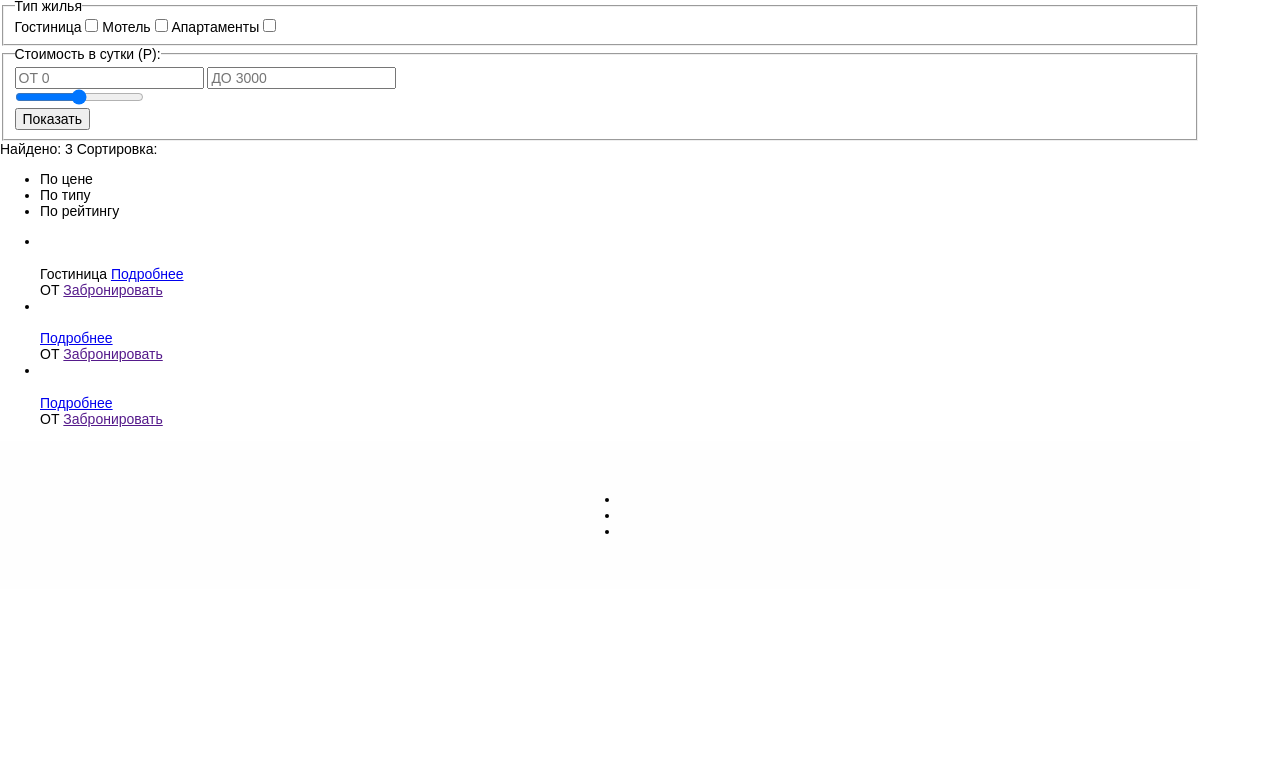
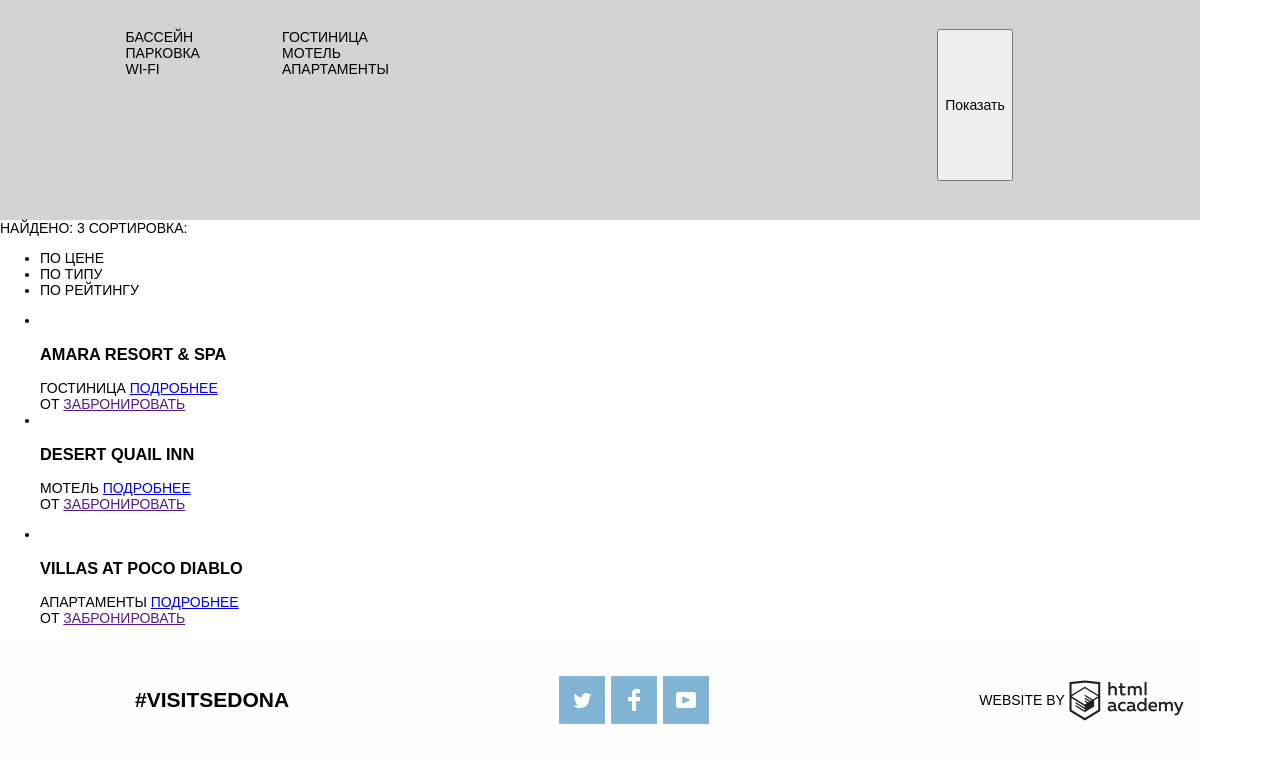
Before and after one commit to arcticstormx/practice_2_sedona, a plain HTML site: page hotels.html in a window 1280 px wide. Shown: the part 86-870 px from the top of the page. Before the commit the page ends 800 px from the top, so only its background shows below. Drawn offline with Linux system fonts and the light colour scheme.

Commit message:
Adding CSS to hotels.html

```diff
--- a/css/styles.css
+++ b/css/styles.css
@@ -68,6 +68,8 @@
 
 	padding-top: 22px;
 	padding-bottom: 24px;
+
+    text-transform: uppercase;
 }
 
 .main-nav {
@@ -112,7 +114,7 @@
 	left: 531px;
 }
 
-/*классы секции main*/
+/*классы страницы index*/
 
 .index-main {
 	text-transform: uppercase;
@@ -330,6 +332,65 @@
     background-image: url("../img/map.jpg");
     background-repeat: no-repeat;
 }
+
+/* начало классов страницы hotels*/
+
+.hotels-main {
+    text-transform: uppercase;
+}
+
+.filters {
+    display: flex;
+    flex-direction: row;
+
+    padding-right: 73px;
+    padding-left: 73px;
+    padding-top: 30px;
+    padding-bottom: 30px;
+
+    height: 270px;
+
+    background-color: lightgray;
+}
+
+.filters form {
+    display: flex;
+    justify-content: space-between;
+    flex-grow: 1;
+}
+
+.filters fieldset {
+    display: flex;
+    border: none;
+}
+
+.filters legend {
+    margin-bottom: 28px;
+}
+
+.filters label {
+    padding-left: 40px;
+}
+
+.filters input {
+    display: none;
+}
+
+
+.filters .filters__container {
+    display: flex;
+}
+
+.filters__utilities {
+    display: flex;
+    flex-direction: column;
+}
+
+.filters__apartments {
+    display: flex;
+    flex-direction: column;
+}
+
 /* начало классов футера */
 
 .main-footer {
@@ -411,6 +472,8 @@
 }
 
 
+
+
  /*модалка*/
 
  .modal {
--- a/hotels.html
+++ b/hotels.html
@@ -12,23 +12,25 @@
 		<nav class="main-nav">
 			<ul class="site-nav">
 				<li><a href="index.html active">Информация</a></li>
-				<li><a href="">Фото и видео</a></li>
+				<li><a href="#">Фото и видео</a></li>
 			</ul>
 			<div class="nav-logo__container">
 				<img class="nav-logo" src="img/logo.png" alt="">
 			</div>
 			<ul class="site-nav">
-				<li><a href="">Карта штата</a></li>
+				<li><a href="#">Карта штата</a></li>
 				<li><a href="hotels.html active">Гостиницы</a></li>
 			</ul>
 		</nav>
 	</header>
 
-	<main>
+	<main class="hotels-main">
 		<section class="filters">
 			<form action="#" method="get">
-				<fieldset>
-					<legend>Инфраструктура</legend>
+                <div class="filters__container">
+    				<fieldset class="filters__utilities">
+    					<legend>Инфраструктура:</legend>
+
     					<label for="filter-pool">Бассейн</label>
                         <input type="checkbox" id="filter-pool" name="utilities" value="swimming_pool">
 
@@ -38,8 +40,8 @@
                         <label for="filter-wifi">Wi-Fi</label>
                         <input type="checkbox" id="filter-wifi" name="utilities" value="wifi">
     				</fieldset>
-                <fieldset>
-                    <legend>Тип жилья</legend>
+                    <fieldset class="filters__apartments">
+                        <legend>Тип жилья:</legend>
                         <label for="filter-hotel">Гостиница</label>
                         <input type="checkbox" id="filter-hotel" name="apartments[]" value="hotel">
 
@@ -49,8 +51,8 @@
                         <label for="filter-apartments">Апартаменты</label>
                         <input type="checkbox" id="filter-apartments" name="apartments[]" value="apartments">
                     </fieldset>
-
-                <fieldset>
+                </div>
+                <fieldset class="filters__price">
                     <legend>Стоимость в сутки (Р):</legend>
                     <div>
                         <input type="text" placeholder="ОТ 0">
@@ -74,7 +76,10 @@
                     <li class="sorting__option">По типу</li>
                     <li class="sorting__option">По рейтингу</li>
                 </ul>
-                <span class="sorting__arrows"></span>
+                <div class="sorting__arrows">
+                    <span class="arrow-up"></span>
+                    <span class="arrow-down"></span>
+                </div>
             </div>
 
             <ul class="hotels-list">
@@ -83,7 +88,7 @@
                         <div class="hotel__img-container">
                             <img class="hotel__img" src="" alt="">
                         </div>
-                        <h3 class="hotel__name"></h3>
+                        <h3 class="hotel__name">Amara Resort & SPA</h3>
                         <div>
                             <span class="hotel__type">Гостиница</span>
                             <a href="#">Подробнее</a>
@@ -93,16 +98,24 @@
                             <a href="">Забронировать</a>
                         </div>
                     </div>
-
+                    <div class="hotel__rating">
+                        <div class="hotel__stars">
+                            <span></span>
+                            <span></span>
+                            <span></span>
+                            <span></span>
+                        </div>
+                        <div class="hotel__rating-score"></div>
+                    </div>
                 </li>
                 <li class="hotels-list__item hotel">
                     <div class="hotel__description">
                         <div class="hotel__img-container">
                             <img class="hotel__img" src="" alt="">
                         </div>
-                        <h3 class="hotel__name"></h3>
+                        <h3 class="hotel__name">Desert Quail Inn</h3>
                         <div>
-                            <span class="hotel__type"></span>
+                            <span class="hotel__type">Мотель</span>
                             <a href="#">Подробнее</a>
                         </div>
                         <div>
@@ -110,16 +123,21 @@
                             <a href="">Забронировать</a>
                         </div>
                     </div>
-
+                    <div class="hotel__rating">
+                        <p class="hotel__stars"><span></span>
+                        <span></span>
+                        <span></span></p>
+                        <p class="hotel__rating-score"></p>
+                    </div>
                 </li>
                 <li class="hotels-list__item hotel">
                     <div class="hotel__description">
                         <div class="hotel__img-container">
                             <img class="hotel__img" src="" alt="">
                         </div>
-                        <h3 class="hotel__name"></h3>
+                        <h3 class="hotel__name">Villas at Poco Diablo</h3>
                         <div>
-                            <span class="hotel__type"></span>
+                            <span class="hotel__type">Апартаменты</span>
                             <a href="#">Подробнее</a>
                         </div>
                         <div>
@@ -127,40 +145,41 @@
                             <a href="">Забронировать</a>
                         </div>
                     </div>
-
+                    <div class="hotel__rating">
+                        <p class="hotel__stars">
+                            <span></span>
+                            <span></span>
+                        </p>
+                        <p class="hotel__rating-score"></p>
+                    </div>
                 </li>
             </ul>
 		</section>
 
 	</main>
 	<footer class="main-footer">
-		<div>
-			<span></span>
-		</div>
-		<ul class="social">
+
+        <span class="bold-text hashtag">#VISITSEDONA</span>
+
+        <ul class="social-links">
             <li>
-				<a class="social-link">
-					<!-- СВГ ИКОНКА СОЦСЕТИ -->
+                <a class="social-links__link social-links__link--twitter" href="#">
                     <span class="visually-hidden">Twitter</span>
                 </a>
             </li>
             <li>
-				<a class="social-link">
-					<!-- СВГ ИКОНКА СОЦСЕТИ -->
+                <a class="social-links__link social-links__link--fb" href="#">
                     <span class="visually-hidden">Facebook</span>
                 </a>
             </li>
             <li>
-				<a class="social-link">
-					<!-- СВГ ИКОНКА СОЦСЕТИ -->
+                <a class="social-links__link social-links__link--youtube" href="#">
                     <span class="visually-hidden">Youtube</span>
                 </a>
             </li>
         </ul>
-		<div>
-			<span></span>
-			<img src="" alt="">
-		</div>
+
+        <div class="academy-logo">WEBSITE BY</div>
     </footer>
 </body>
 </html>
```
Also changed, not shown: index.html (+3 -6 lines). Lines whose indentation alone changed are shown as unchanged.
